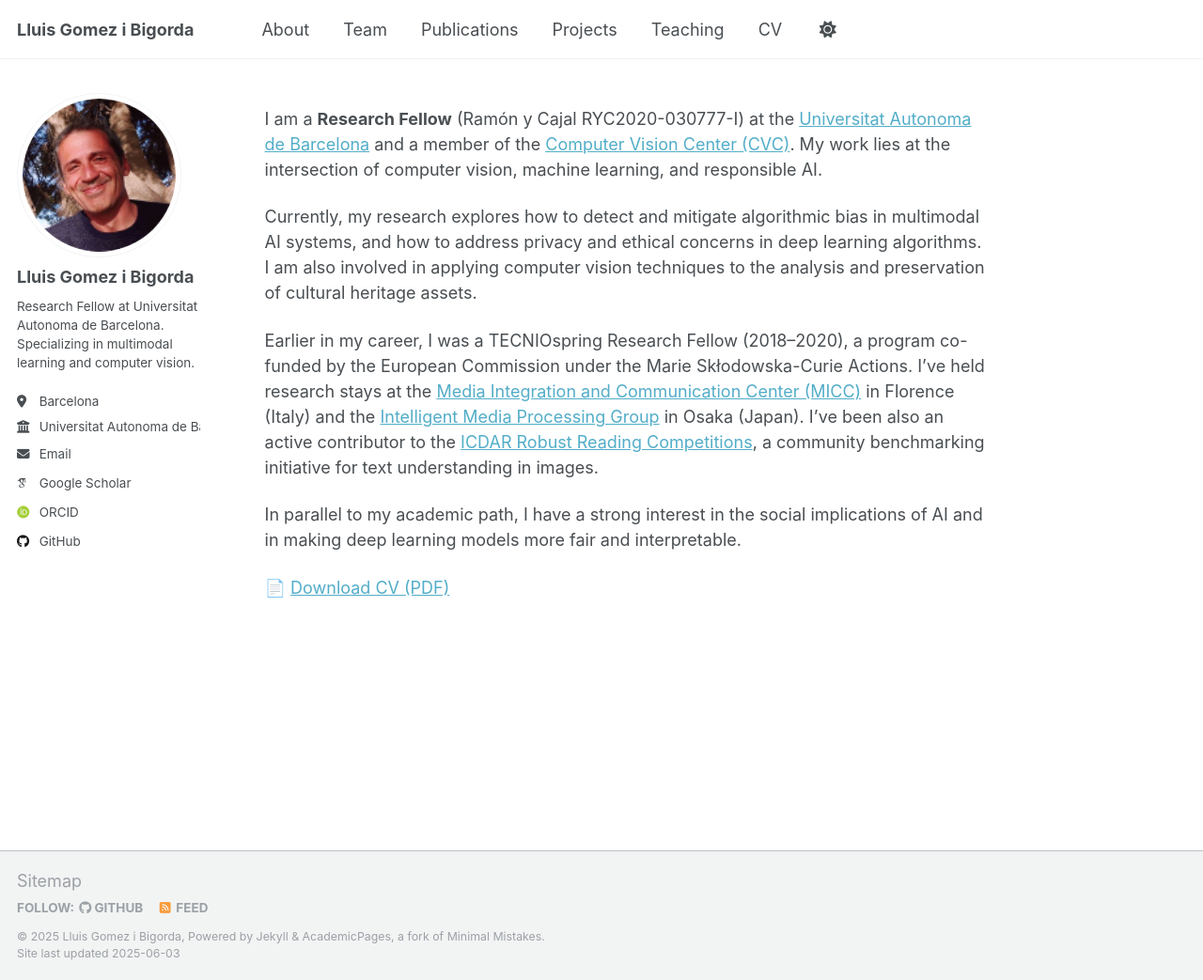
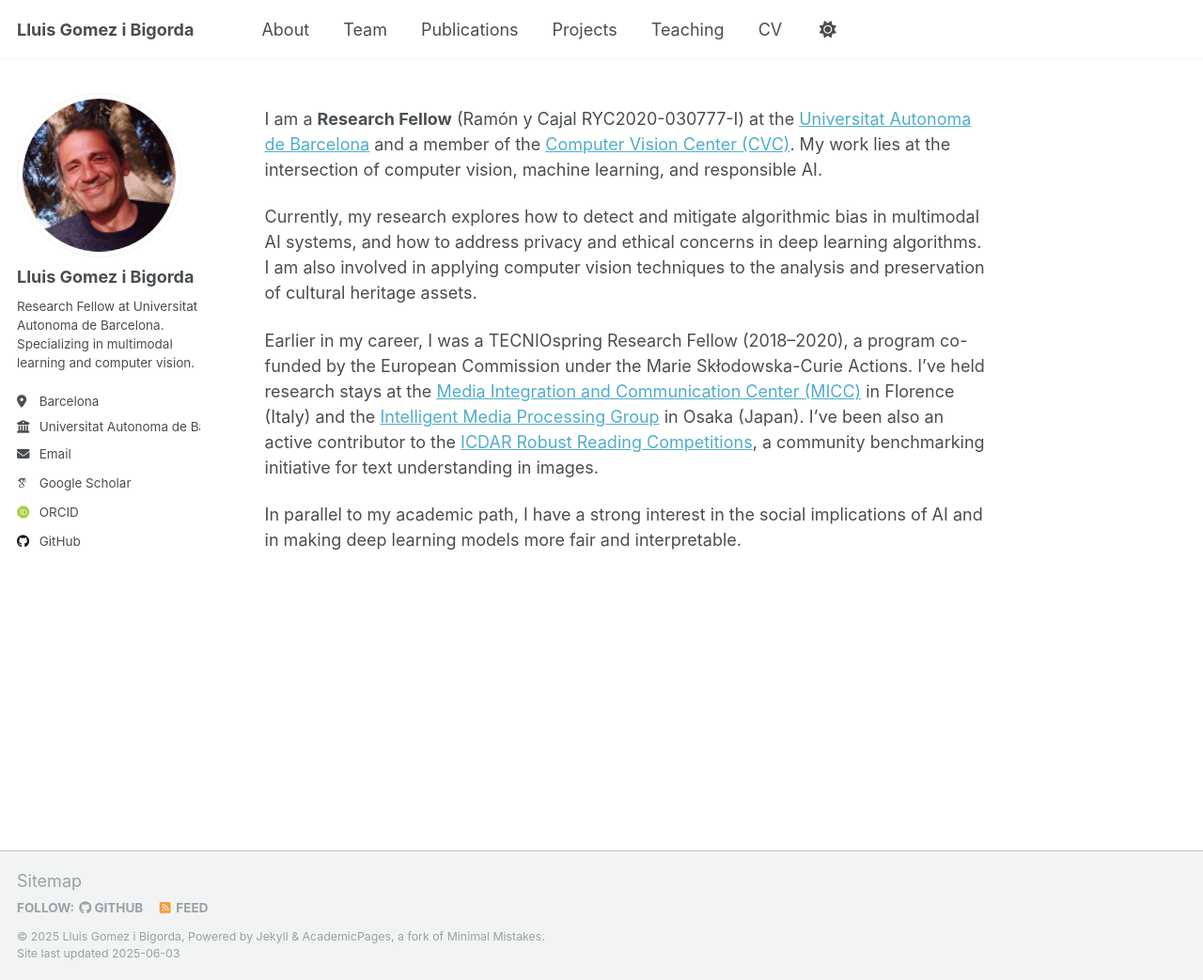
Before and after one commit to lluisgomez/lluisgomez.github.io, a Jekyll site: the page built from _pages/about.md, in a window 1280 px wide and 1043 px high. Shown: the whole window at 94% size. Built offline with Jekyll 4.4.1, drawn with Linux system fonts in a browser that asks for light colours; some web fonts are replaced.

Commit message:
Update about.md

```diff
--- a/_pages/about.md
+++ b/_pages/about.md
@@ -14,5 +14,3 @@ Currently, my research explores how to detect and mitigate algorithmic bias in m
 Earlier in my career, I was a TECNIOspring Research Fellow (2018–2020), a program co-funded by the European Commission under the Marie Skłodowska-Curie Actions. I've held research stays at the [Media Integration and Communication Center (MICC)](https://www.micc.unifi.it/) in Florence (Italy) and the [Intelligent Media Processing Group](http://imlab.jp/index-e.html) in Osaka (Japan). I've been also an active contributor to the [ICDAR Robust Reading Competitions](http://rrc.cvc.uab.es/), a community benchmarking initiative for text understanding in images.
 
 In parallel to my academic path, I have a strong interest in the social implications of AI and in making deep learning models more fair and interpretable.
-
-📄 [Download CV (PDF)](/files/LluisGomezBigorda_CV2023.pdf)
```
